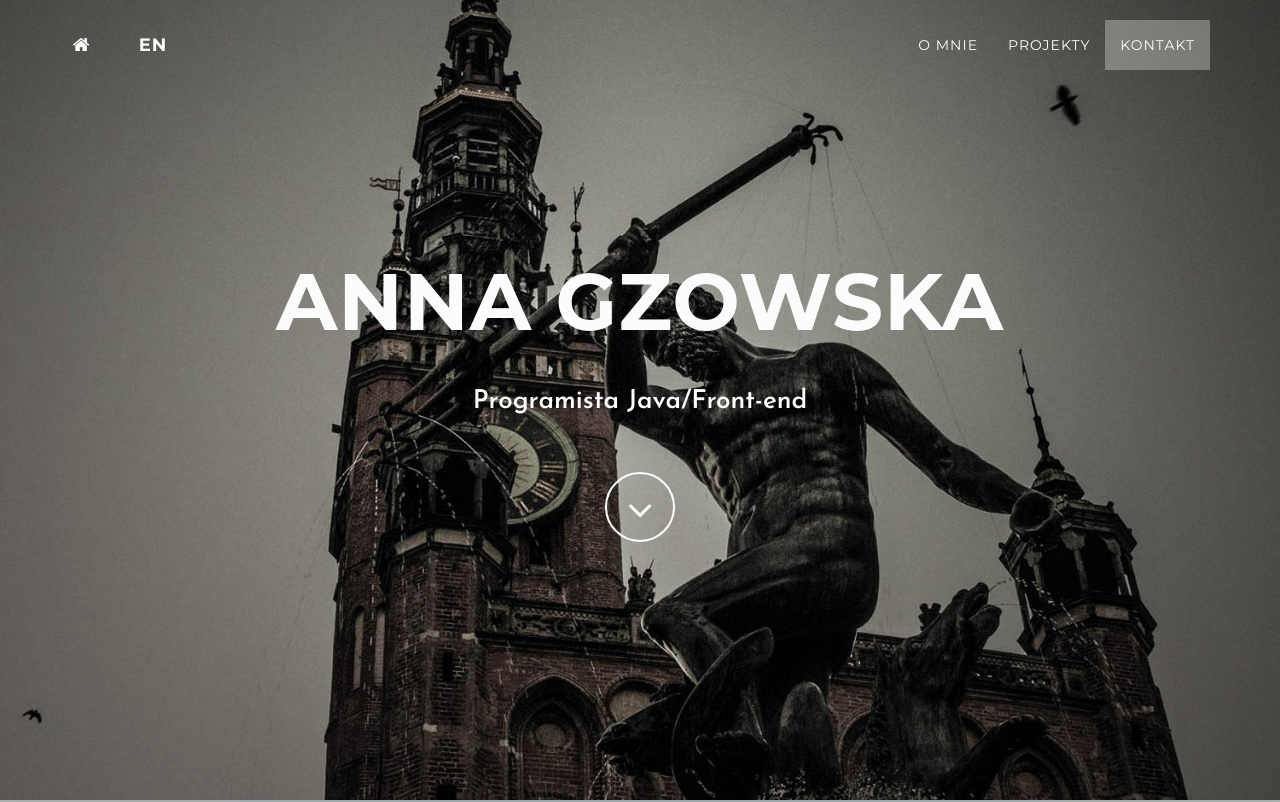
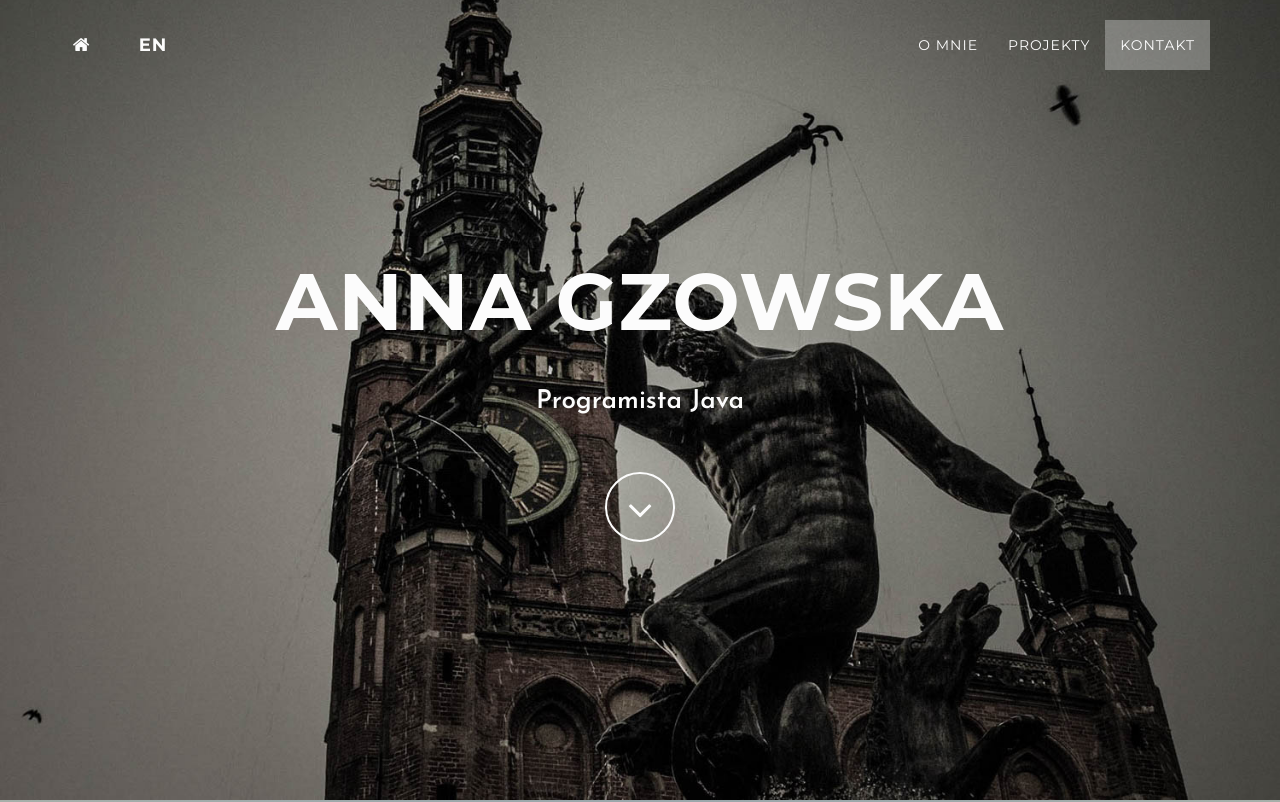
Before and after one commit to annagzowska/annagzowska.github.io, a plain HTML site: page index_pl.html in a window 1280 px wide. Shown: the top 802 px of the page. Drawn offline with nearby package versions, Linux system fonts and the light colour scheme.

Commit message:
updated decription

```diff
--- a/index_pl.html
+++ b/index_pl.html
@@ -11,7 +11,7 @@
         <meta name="robots" content="index,follow">
         <meta name="keywords" content="programmer, programista, Java, HTML, CSS, SQL, Warsaw, Warszawa">
 
-        <title>Anna Gzowska - Programista Java/Front-end z Warszawy</title>
+        <title>Anna Gzowska - Programista Java</title>
 
         <link href="admin/bootstrap/css/bootstrap.min.css" rel="stylesheet">
 
@@ -62,7 +62,7 @@
                     <div class="row">
                         <div class="col-md-8 col-md-offset-2">
                             <h1 class="name-heading">Anna Gzowska</h1>
-                            <p class="intro-text">Programista Java/Front-end</p>
+                            <p class="intro-text">Programista Java</p>
                             <a href="#about" class="btn btn-circle page-scroll">
                                 <i class="fa fa-angle-down animated"></i>
                             </a>
```
